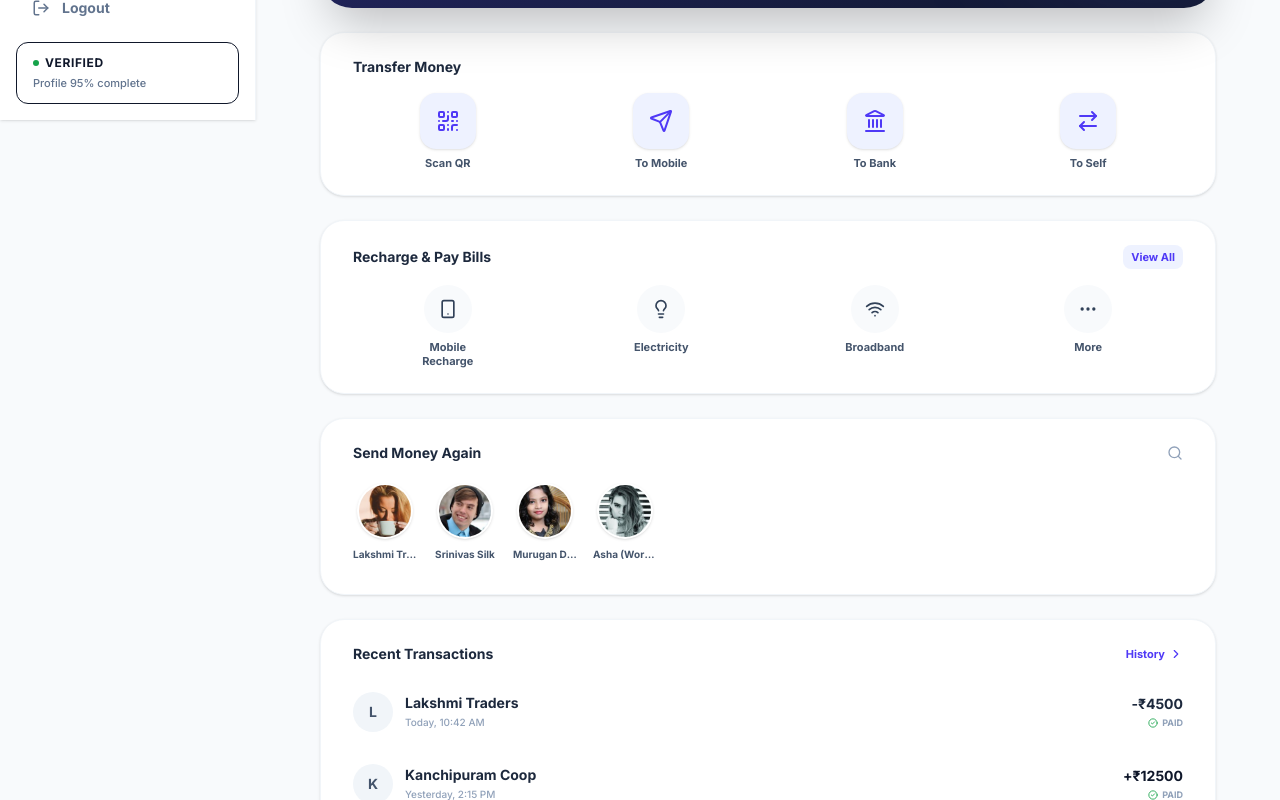
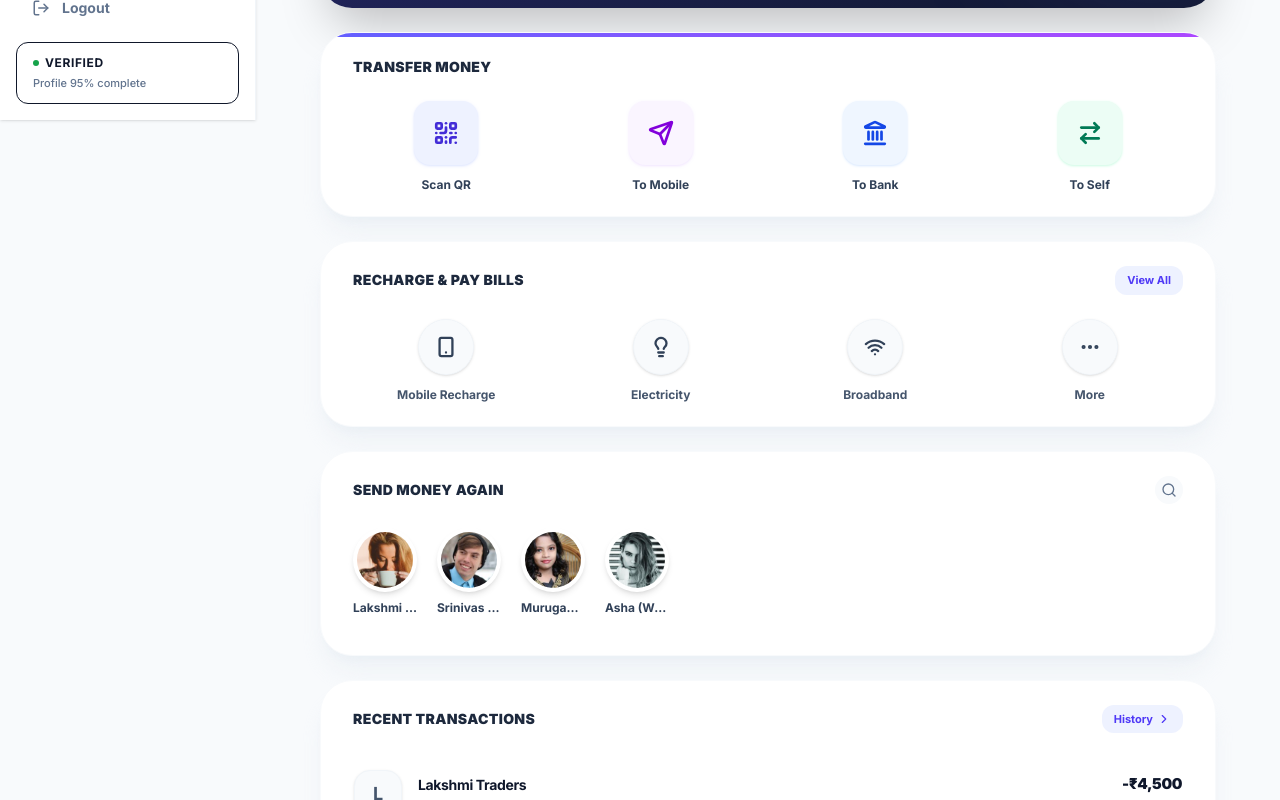
Before and after one commit to Madhanika-04/Karghadhan, a React (Vite) app in the folder frontend/: page /payments in a window 1280 px wide. Shown: the part 680-1480 px from the top of the page. Built offline with nearby package versions, Linux system fonts and the light colour scheme.

Commit message:
feat{multilingual errors were fixed}

```diff
--- a/frontend/src/pages/PaymentsPage.tsx
+++ b/frontend/src/pages/PaymentsPage.tsx
@@ -88,21 +88,22 @@ export default function PaymentsPage() {
         variants={staggerContainer}
         initial="hidden"
         animate="visible"
-        className="bg-white rounded-3xl p-6 shadow-sm border border-slate-100"
+        className="bg-white rounded-[2rem] p-6 shadow-xl shadow-slate-200/40 border border-slate-50 relative overflow-hidden"
       >
-        <h3 className="text-sm font-bold text-slate-800 mb-4 px-2">{t('payments.transferMoney', 'Transfer Money')}</h3>
-        <div className="grid grid-cols-4 gap-y-6 gap-x-2">
+        <div className="absolute top-0 left-0 w-full h-1 bg-gradient-to-r from-indigo-500 to-purple-500" />
+        <h3 className="text-sm font-black text-slate-800 mb-6 px-2 tracking-wide uppercase">{t('payments.transferMoney', 'Transfer Money')}</h3>
+        <div className="grid grid-cols-4 gap-y-6 gap-x-3">
           {[
-            { icon: QrCode, label: t('payments.scanQr', 'Scan QR'), color: 'bg-indigo-50 text-indigo-600' },
-            { icon: Send, label: t('payments.toMobile', 'To Mobile'), color: 'bg-indigo-50 text-indigo-600' },
-            { icon: Landmark, label: t('payments.toBank', 'To Bank'), color: 'bg-indigo-50 text-indigo-600' },
-            { icon: ArrowRightLeft, label: t('payments.toSelf', 'To Self'), color: 'bg-indigo-50 text-indigo-600' },
+            { icon: QrCode, label: t('payments.scanQr', 'Scan QR'), color: 'bg-indigo-50 text-indigo-700 shadow-indigo-100' },
+            { icon: Send, label: t('payments.toMobile', 'To Mobile'), color: 'bg-purple-50 text-purple-700 shadow-purple-100' },
+            { icon: Landmark, label: t('payments.toBank', 'To Bank'), color: 'bg-blue-50 text-blue-700 shadow-blue-100' },
+            { icon: ArrowRightLeft, label: t('payments.toSelf', 'To Self'), color: 'bg-emerald-50 text-emerald-700 shadow-emerald-100' },
           ].map((action, idx) => (
-            <motion.button key={idx} variants={staggerItem} {...hoverScale} className="flex flex-col items-center gap-2 group">
-              <div className={`w-14 h-14 rounded-2xl flex items-center justify-center transition-all shadow-sm group-hover:shadow-md ${action.color}`}>
-                <action.icon size={24} />
+            <motion.button key={idx} variants={staggerItem} {...hoverScale} className="flex flex-col items-center gap-3 group">
+              <div className={`w-14 h-14 sm:w-16 sm:h-16 rounded-2xl flex items-center justify-center transition-all duration-300 shadow-sm group-hover:shadow-lg group-hover:-translate-y-1 ${action.color}`}>
+                <action.icon size={26} strokeWidth={2.5} />
               </div>
-              <span className="text-[11px] font-bold text-slate-600 text-center leading-tight w-16">{action.label}</span>
+              <span className="text-[11px] sm:text-xs font-bold text-slate-700 text-center leading-tight">{action.label}</span>
             </motion.button>
           ))}
         </div>
@@ -113,24 +114,24 @@ export default function PaymentsPage() {
         variants={staggerContainer}
         initial="hidden"
         animate="visible"
-        className="bg-white rounded-3xl p-6 shadow-sm border border-slate-100"
+        className="bg-white rounded-[2rem] p-6 shadow-xl shadow-slate-200/40 border border-slate-50 relative overflow-hidden"
       >
-        <div className="flex justify-between items-center mb-4 px-2">
-          <h3 className="text-sm font-bold text-slate-800">{t('payments.rechargeBills', 'Recharge & Pay Bills')}</h3>
-          <button className="text-[11px] font-bold text-indigo-600 bg-indigo-50 px-2 py-1 rounded-lg">{t('payments.viewAll', 'View All')}</button>
+        <div className="flex justify-between items-center mb-6 px-2">
+          <h3 className="text-sm font-black text-slate-800 tracking-wide uppercase">{t('payments.rechargeBills', 'Recharge & Pay Bills')}</h3>
+          <button className="text-[11px] font-bold text-indigo-600 bg-indigo-50 px-3 py-1.5 rounded-xl hover:bg-indigo-100 transition-colors">{t('payments.viewAll', 'View All')}</button>
         </div>
-        <div className="grid grid-cols-4 gap-y-6 gap-x-2">
+        <div className="grid grid-cols-4 gap-y-6 gap-x-3">
           {[
-            { icon: Smartphone, label: t('payments.mobileRecharge', 'Mobile Recharge'), color: 'bg-slate-50 text-slate-700' },
-            { icon: Lightbulb, label: t('payments.electricity', 'Electricity'), color: 'bg-slate-50 text-slate-700' },
-            { icon: Wifi, label: t('payments.broadband', 'Broadband'), color: 'bg-slate-50 text-slate-700' },
-            { icon: MoreHorizontal, label: t('payments.more', 'More'), color: 'bg-slate-50 text-slate-700' },
+            { icon: Smartphone, label: t('payments.mobileRecharge', 'Mobile Recharge'), color: 'bg-slate-50 text-slate-700 hover:text-indigo-600 hover:bg-indigo-50' },
+            { icon: Lightbulb, label: t('payments.electricity', 'Electricity'), color: 'bg-slate-50 text-slate-700 hover:text-amber-600 hover:bg-amber-50' },
+            { icon: Wifi, label: t('payments.broadband', 'Broadband'), color: 'bg-slate-50 text-slate-700 hover:text-blue-600 hover:bg-blue-50' },
+            { icon: MoreHorizontal, label: t('payments.more', 'More'), color: 'bg-slate-50 text-slate-700 hover:text-slate-900 hover:bg-slate-200' },
           ].map((action, idx) => (
-            <motion.button key={idx} variants={staggerItem} {...hoverScale} className="flex flex-col items-center gap-2 group">
-              <div className={`w-12 h-12 rounded-full flex items-center justify-center transition-all group-hover:bg-indigo-50 group-hover:text-indigo-600 ${action.color}`}>
-                <action.icon size={20} />
+            <motion.button key={idx} variants={staggerItem} {...hoverScale} className="flex flex-col items-center gap-3 group">
+              <div className={`w-12 h-12 sm:w-14 sm:h-14 rounded-full flex items-center justify-center transition-all duration-300 shadow-sm border border-slate-100 group-hover:shadow-md ${action.color}`}>
+                <action.icon size={22} strokeWidth={2.5} />
               </div>
-              <span className="text-[11px] font-bold text-slate-600 text-center leading-tight w-16">{action.label}</span>
+              <span className="text-[11px] sm:text-xs font-bold text-slate-600 text-center leading-tight">{action.label}</span>
             </motion.button>
           ))}
         </div>
@@ -141,20 +142,24 @@ export default function PaymentsPage() {
         variants={fadeIn}
         initial="hidden"
         animate="visible"
-        className="bg-white rounded-3xl p-6 shadow-sm border border-slate-100"
+        className="bg-white rounded-[2rem] p-6 shadow-xl shadow-slate-200/40 border border-slate-50 relative overflow-hidden"
       >
-        <div className="flex justify-between items-center mb-5 px-2">
-          <h3 className="text-sm font-bold text-slate-800">{t('payments.sendMoneyAgain', 'Send Money Again')}</h3>
-          <Search size={16} className="text-slate-400" />
+        <div className="flex justify-between items-center mb-6 px-2">
+          <h3 className="text-sm font-black text-slate-800 tracking-wide uppercase">{t('payments.sendMoneyAgain', 'Send Money Again')}</h3>
+          <div className="p-1.5 bg-slate-50 rounded-full cursor-pointer hover:bg-slate-100 transition-colors">
+            <Search size={16} className="text-slate-500" />
+          </div>
         </div>
 
-        <div className="flex gap-4 overflow-x-auto pb-2 scrollbar-hide px-2">
+        <div className="flex gap-5 overflow-x-auto pb-4 scrollbar-hide px-2">
           {recentContacts.map((contact) => (
-            <motion.button key={contact.id} {...hoverScale} className="flex flex-col items-center gap-2 flex-shrink-0 w-16">
-              <div className="w-14 h-14 rounded-full overflow-hidden border-2 border-transparent hover:border-indigo-500 transition-all shadow-sm">
-                <img src={contact.image} alt={contact.name} className="w-full h-full object-cover" />
+            <motion.button key={contact.id} {...hoverScale} className="flex flex-col items-center gap-2 flex-shrink-0 w-16 group">
+              <div className="w-14 h-14 sm:w-16 sm:h-16 rounded-full overflow-hidden border-2 border-transparent group-hover:border-indigo-500 transition-all shadow-md group-hover:shadow-indigo-200 p-0.5">
+                <div className="w-full h-full rounded-full overflow-hidden">
+                  <img src={contact.image} alt={contact.name} className="w-full h-full object-cover" />
+                </div>
               </div>
-              <span className="text-[10px] font-bold text-slate-600 text-center truncate w-full">{tData(contact.name)}</span>
+              <span className="text-[10px] sm:text-xs font-bold text-slate-700 text-center truncate w-full leading-tight">{tData(contact.name)}</span>
             </motion.button>
           ))}
         </div>
@@ -165,34 +170,34 @@ export default function PaymentsPage() {
         variants={fadeIn}
         initial="hidden"
         animate="visible"
-        className="bg-white rounded-3xl p-6 shadow-sm border border-slate-100"
+        className="bg-white rounded-[2rem] p-6 shadow-xl shadow-slate-200/40 border border-slate-50 relative overflow-hidden"
       >
-        <div className="flex justify-between items-center mb-5 px-2">
-          <h3 className="text-sm font-bold text-slate-800">{t('payments.recentTransactions', 'Recent Transactions')}</h3>
-          <button className="flex items-center gap-1 text-[11px] font-bold text-indigo-600">
+        <div className="flex justify-between items-center mb-6 px-2">
+          <h3 className="text-sm font-black text-slate-800 tracking-wide uppercase">{t('payments.recentTransactions', 'Recent Transactions')}</h3>
+          <button className="flex items-center gap-1 text-[11px] font-bold text-indigo-600 bg-indigo-50 px-3 py-1.5 rounded-xl hover:bg-indigo-100 transition-colors">
             {t('payments.history', 'History')} <ChevronRight size={14} />
           </button>
         </div>
 
-        <div className="space-y-4 px-2">
+        <div className="space-y-1 px-2">
           {transactions.map((tx) => (
-            <div key={tx.id} className="flex items-center justify-between group cursor-pointer hover:bg-slate-50 p-2 -mx-2 rounded-xl transition">
-              <div className="flex items-center gap-3">
-                <div className="w-10 h-10 rounded-full bg-slate-100 flex items-center justify-center text-slate-600 font-bold text-sm">
+            <div key={tx.id} className="flex items-center justify-between group cursor-pointer hover:bg-slate-50 p-3 -mx-3 rounded-2xl transition-all border border-transparent hover:border-slate-100">
+              <div className="flex items-center gap-4">
+                <div className={`w-12 h-12 rounded-2xl flex items-center justify-center font-bold text-lg shadow-sm border ${tx.isCredit ? 'bg-success-50 text-success-600 border-success-100' : 'bg-slate-50 text-slate-600 border-slate-100'}`}>
                   {tx.to.charAt(0)}
                 </div>
                 <div>
-                  <h4 className="text-sm font-bold text-slate-800">{tData(tx.to)}</h4>
-                  <p className="text-[10px] font-medium text-slate-400 mt-0.5">{tData(tx.date)}</p>
+                  <h4 className="text-sm font-bold text-slate-900 tracking-tight">{tData(tx.to)}</h4>
+                  <p className="text-[11px] font-bold text-slate-500 mt-0.5">{tData(tx.date)}</p>
                 </div>
               </div>
               <div className="text-right flex flex-col items-end">
-                <span className={`text-sm font-bold ${tx.isCredit ? 'text-success-600' : 'text-slate-800'}`}>
-                  {tx.isCredit ? '+' : ''}{tx.amount > 0 ? `₹${tx.amount}` : `-₹${Math.abs(tx.amount)}`}
+                <span className={`text-[15px] tracking-tight font-black ${tx.isCredit ? 'text-success-600' : 'text-slate-900'}`}>
+                  {tx.isCredit ? '+' : ''}{tx.amount > 0 ? `₹${tx.amount.toLocaleString()}` : `-₹${Math.abs(tx.amount).toLocaleString()}`}
                 </span>
-                <div className="flex items-center gap-1 mt-0.5">
-                  <CheckCircle2 size={10} className="text-success-500" />
-                  <span className="text-[9px] font-bold text-slate-400 uppercase">{t('payments.paid', 'Paid')}</span>
+                <div className="flex items-center gap-1 mt-1">
+                  <CheckCircle2 size={12} className="text-success-500" />
+                  <span className="text-[10px] font-black text-slate-400 uppercase tracking-wider">{t('payments.paid', 'Paid')}</span>
                 </div>
               </div>
             </div>
```
Also changed, not shown: frontend/add_keys.cjs (added, +66 -0 lines), frontend/src/components/ui/HeroProductCard.tsx (+2 -6 lines), frontend/src/locales/en/translation.json (+6 -2 lines), frontend/src/locales/hi/translation.json (+6 -2 lines), frontend/src/locales/kn/translation.json (+6 -2 lines), frontend/src/locales/ml/translation.json (+6 -2 lines), frontend/src/locales/ta/translation.json (+6 -2 lines), frontend/src/locales/te/translation.json (+6 -2 lines), frontend/src/pages/DashboardPage.tsx (+5 -5 lines).
